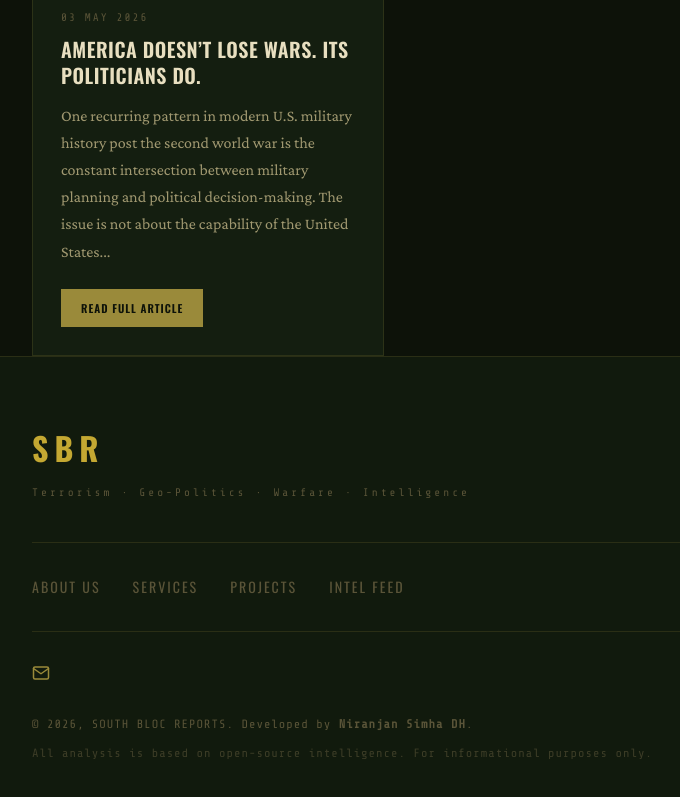
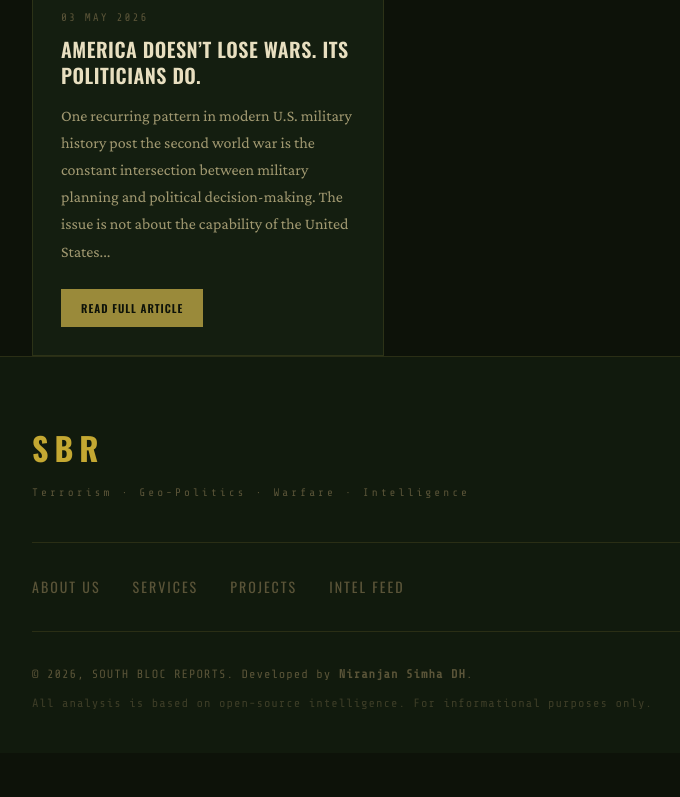
Before and after one commit to NiranjanSimhaDH/SBR2, a website: page index.html in a window 1280 px wide. Shown: the part 7137-7934 px from the top of the page, without its empty margins (48-728 px from the left). After the commit the page ends 7890 px from the top, so only its background shows below. Drawn offline with nearby package versions, Linux system fonts and the light colour scheme.

Commit message:
removed email

```diff
--- a/index.html
+++ b/index.html
@@ -864,14 +864,7 @@
         <a href="#projects">Projects</a>
         <a href="#articles">Intel Feed</a>
       </div>
-      <div class="footer-contact">
-        <svg class="contact-icon" viewBox="0 0 24 24" fill="none" stroke="currentColor" stroke-width="2"
-          stroke-linecap="round" stroke-linejoin="round">
-          <path d="M4 4h16c1.1 0 2 .9 2 2v12c0 1.1-.9 2-2 2H4c-1.1 0-2-.9-2-2V6c0-1.1.9-2 2-2z"></path>
-          <polyline points="22,6 12,13 2,6"></polyline>
-        </svg>
-        <a href="mailto:southblocreports7@gmail.com" class="mono"></a>
-      </div>
+
       <div class="footer-bottom">
         <p class="mono">© <span id="currentYear">2026</span>, SOUTH BLOC REPORTS. Developed by <strong>Niranjan Simha
             DH</strong>.</p>
```
